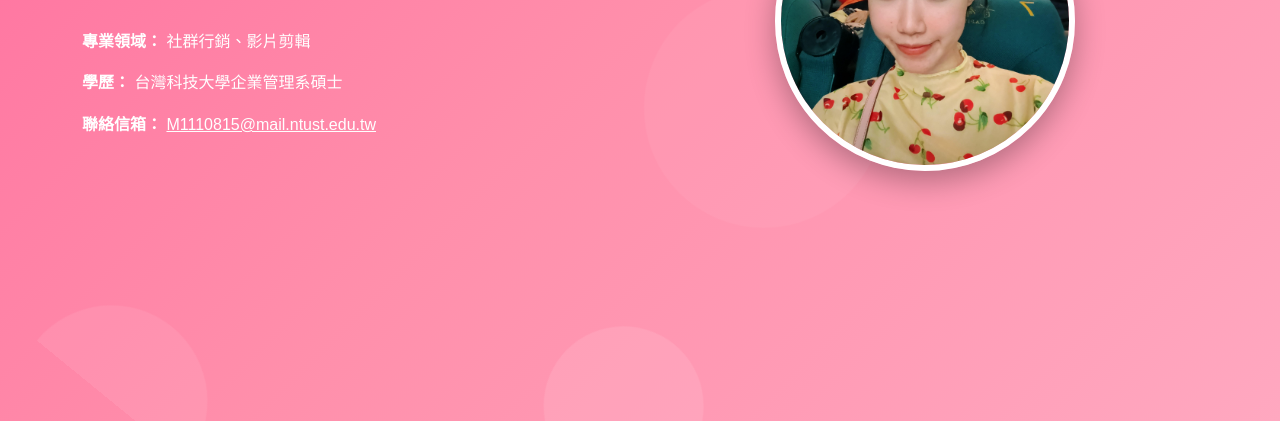
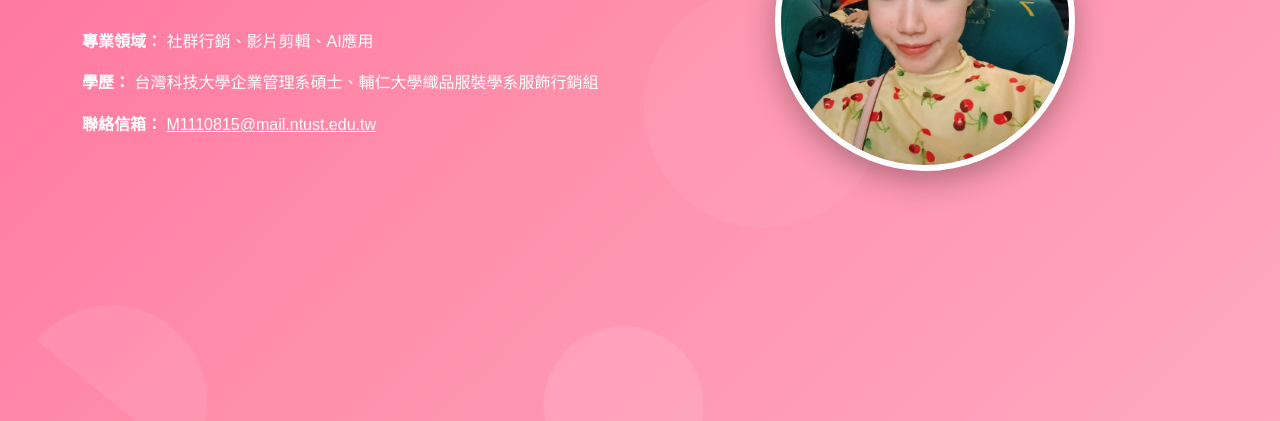
Before and after one commit to FS-407011092/FS-407011092.github.io, a plain HTML site: page index.html in a window 1280 px wide. Shown: the part 379-800 px from the top of the page. Drawn offline with nearby package versions, Linux system fonts and the light colour scheme.

Commit message:
Update index.html

```diff
--- a/index.html
+++ b/index.html
@@ -158,12 +158,12 @@
         const profileData = {
             name: "巫品萱",
             title: "Elizabeth wu",
-            expertise: "社群行銷、影片剪輯",
-            education: "台灣科技大學企業管理系碩士",
+            expertise: "社群行銷、影片剪輯、AI應用",
+            education: "台灣科技大學企業管理系碩士、輔仁大學織品服裝學系服飾行銷組",
             email: "M1110815@mail.ntust.edu.tw",
-            about: "巫品萱在台灣科技大學企業管理系碩士",
+            about: "巫品萱2024年8月在國立台灣科技大學取得企業管理系碩士學位",
             contactEmail: "M1110815@mail.ntust.edu.tw",
-            phone: "886-2-2762-7288",
+            phone: "886-925-398-883",
             location: "台灣台北"
         };
         // ====== 使用者資料區域結束 ======
```
